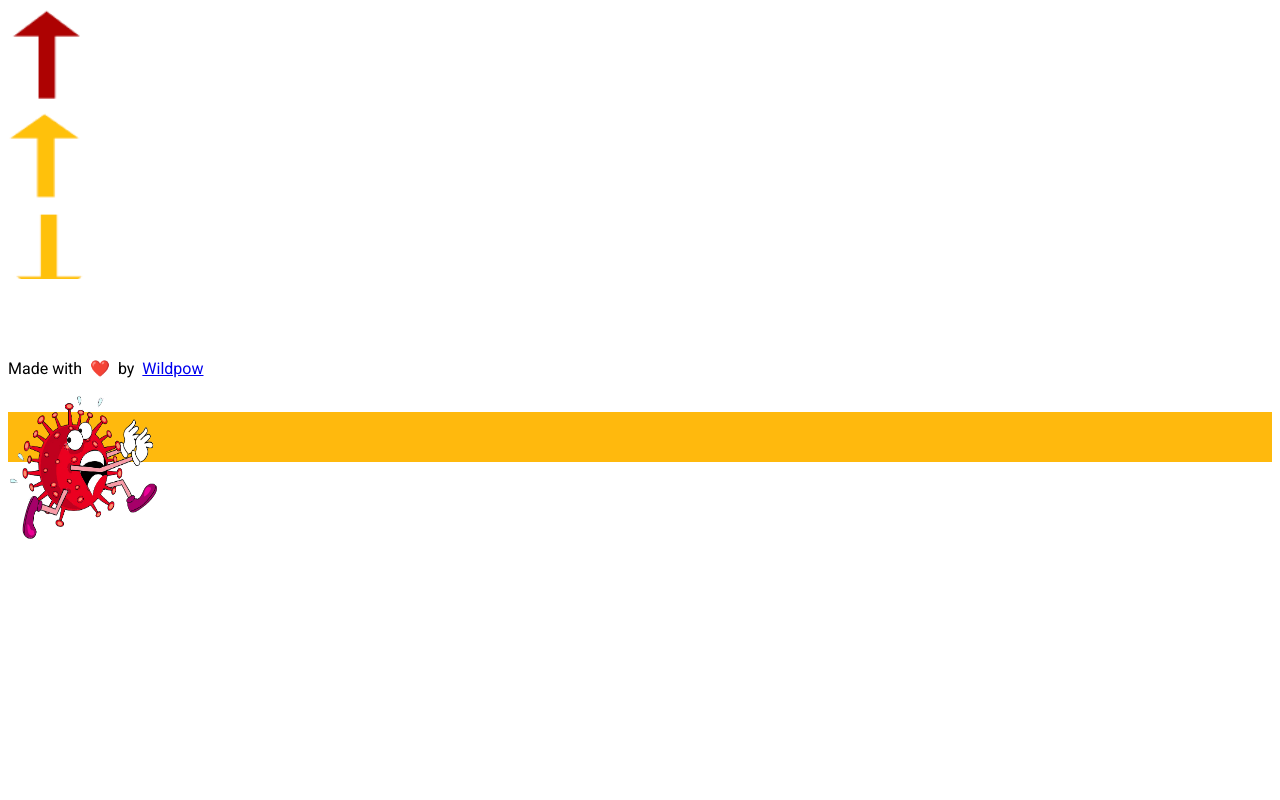
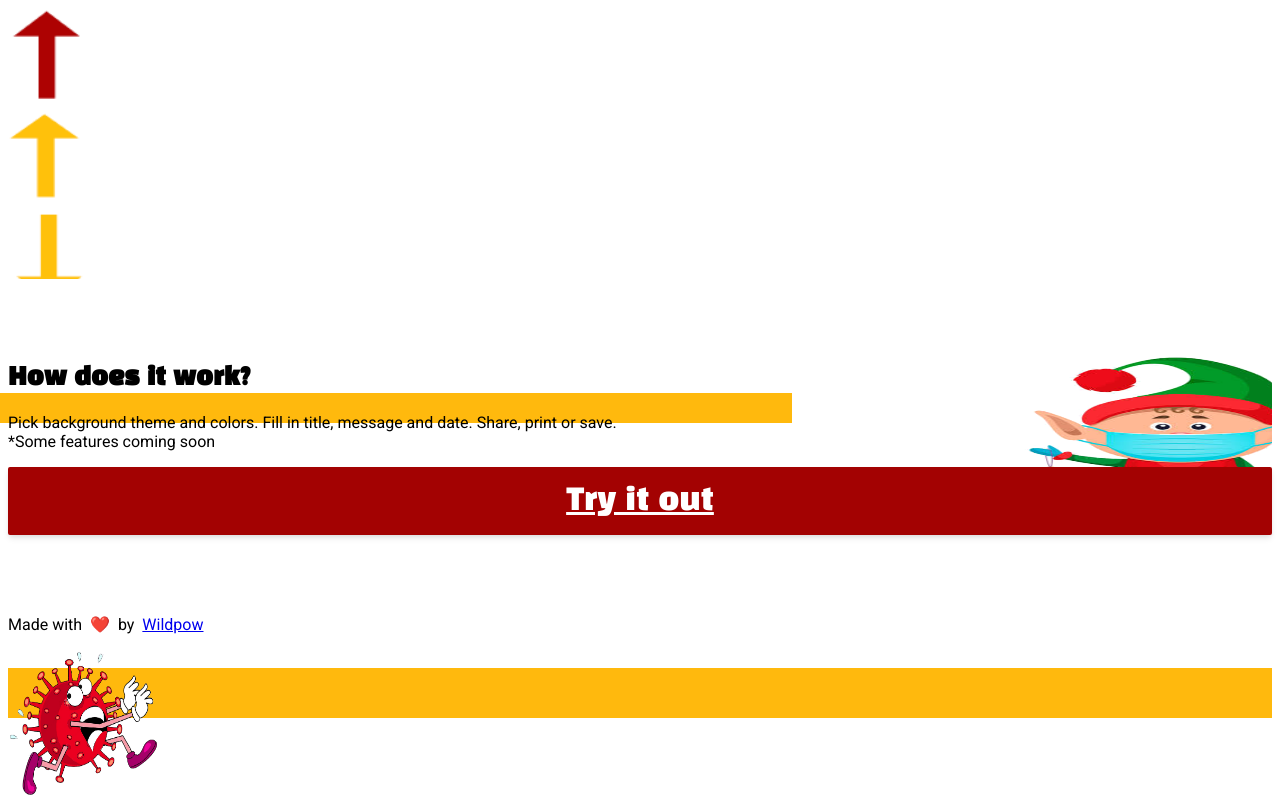
Before and after one commit to wildpow/covid-free-card-creator, a Next.js app: page / in a window 1280 px wide. Shown: the part 873-1673 px from the top of the page. Before the commit the page ends 1417 px from the top, so only its background shows below. Built offline with nearby package versions, Linux system fonts and the light colour scheme.

Commit message:
refactor: next component

```diff
--- /dev/null
+++ b/components/home/HowItWorks.module.css
@@ -0,0 +1,79 @@
+.howItWorksRoot {
+  background-position: 121%;
+  background-attachment: scroll;
+  background-color: transparent;
+  background-image: url(../../public/images/elf.png);
+  background-repeat: no-repeat;
+  height: 100%;
+  background-size: 40% 100%;
+  width: 100%;
+  display: flex;
+  @apply mb-16;
+}
+
+.howItWorksWrapper {
+  width: 70%;
+}
+
+.headingLine {
+  position: relative;
+}
+.headingLine::before {
+  content: "";
+  position: absolute;
+  left: -5%;
+  width: 106%;
+
+  height: 10px;
+  top: 14px;
+  z-index: -1;
+  @apply bg-santa-yellow;
+}
+
+@media (min-width: 640px) {
+  .howItWorksRoot {
+    justify-content: center;
+  }
+  .headingLine::before {
+    width: 158%;
+    left: -55%;
+    height: 15px;
+  }
+}
+@media (min-width: 768px) {
+  .headingLine::before {
+    height: 22px;
+    top: 19px;
+  }
+}
+@media (min-width: 1024px) {
+  .headingLine::before {
+    height: 30px;
+    top: 30px;
+    width: 117%;
+    left: -30%;
+  }
+}
+
+@media (min-width: 1280px) {
+  .howItWorksRoot {
+    justify-content: flex-end;
+  }
+  .howItWorksWrapper {
+    width: 100%;
+  }
+  .headingLine::before {
+    width: 112%;
+    left: -50%;
+  }
+}
+
+@media (min-width: 1536px) {
+  .headingLine::before {
+    width: 120%;
+    left: -60%;
+  }
+  .howItWorksRoot {
+    background-position: 122%;
+  }
+}
--- a/components/home/howItWorks.js
+++ b/components/home/howItWorks.js
@@ -1,5 +1,35 @@
+import Link from "next/link";
+import styles from "./HowItWorks.module.css";
+import Hand from "../hand";
+
 export default function HowItWorks() {
   return (
-
-  )
+    <article className={`${styles.howItWorksRoot}`}>
+      <div
+        className={`${styles.howItWorksWrapper} flex flex-col max-w-5xl h-full self-start justify-center`}
+      >
+        <h2
+          className={`${styles.headingLine} mb-4 text-xl sm:text-2xl md:text-4xl lg:text-6xl lg:mb-10`}
+        >
+          How does it work?
+        </h2>
+        <p className="max-w-2xl mb-6 mr-1 md:text-xl lg:text-3xl lg:leading-10 lg:mb-12 xl:leading-relaxed sm:max-w-sm lg:max-w-2xl">
+          Pick background theme and colors. Fill in title, message and date.
+          Share, print or save.
+          <br />
+          <span className="font-bold md:text-lg">
+            *Some features coming soon
+          </span>
+        </p>
+        <Link href="/create">
+          <a className="w-3/4 btn2 md:w-auto">
+            <div className="">Try it out</div>
+            <div className="w-5 ml-4 text-white md:w-8 md:mb-1 ">
+              <Hand />
+            </div>
+          </a>
+        </Link>
+      </div>
+    </article>
+  );
 }
--- a/components/home/index.js
+++ b/components/home/index.js
@@ -1,2 +1,3 @@
 export { default as Distanced } from "./distanced";
 export { default as Hero } from "./hero";
+export { default as HowItWorks } from "./howItWorks";
--- a/pages/index.js
+++ b/pages/index.js
@@ -5,7 +5,7 @@ import Link from "next/link";
 import Layout from "../components/layout";
 import Hand from "../components/hand";
 import styles from "../styles/Home.module.css";
-import { Hero, Distanced } from "../components/home";
+import { Hero, Distanced, HowItWorks } from "../components/home";
 
 export default function Home() {
   return (
@@ -15,39 +15,7 @@ export default function Home() {
       </Head>
       <Hero />
       <Distanced />
-      {/* <article
-        className="relative flex py-20 my-20 overflow-hidden"
-        style={{ height: "60vh" }}
-      >
-        <div className="relative flex flex-col max-w-5xl mx-auto heading">
-          <h2 className="pb-2 mb-12 md:text-6xl ">How does it work?</h2>
-          <p className="max-w-2xl md:leading-10 md:text-3xl mb-14">
-            Pick background theme and colors. Fill in title, message and date.
-            Share, print or save *
-            <br />
-            <span className="font-bold md:text-lg">
-              * Some features coming soon
-            </span>
-          </p>
-          <Link href="/create">
-            <a className="btn">
-              <div className="h14">Try it out</div>
-              <div className="w-10 h-12 ml-6 text-white">
-                <Hand />
-              </div>
-            </a>
-          </Link>
-        </div>
-        <div className={`${styles.elfImage} absolute right-0 top-12`}>
-          <Image
-            src="/images/elf.jpg"
-            alt="Cartoon elf"
-            layout="responsive"
-            width={750}
-            height={900}
-          />
-        </div>
-      </article> */}
+      <HowItWorks />
       {/* <article className="relative flex py-20 pb-2 my-20 mb-10 overflow-hidden">
         <div className="relative flex flex-col max-w-5xl mx-auto heading2">
           <h2 className="pb-0 mb-0 md:text-6xl ">What are people saying?</h2>
--- a/styles/globals.css
+++ b/styles/globals.css
@@ -47,7 +47,7 @@ h6 {
     bottom: 10px;
   }
 }
-.heading::after {
+/* .heading::after {
   content: "";
   position: absolute;
   top: 30px;
@@ -56,9 +56,9 @@ h6 {
   background: #ffb90d;
   height: 26px;
   z-index: -1;
-}
+} */
 
-.heading2::after {
+/* .heading2::after {
   content: "";
   position: absolute;
   top: 30px;
@@ -67,7 +67,7 @@ h6 {
   background: #ffb90d;
   height: 26px;
   z-index: -1;
-}
+} */
 
 .footer__text {
   position: relative;
```
Also changed, not shown: public/images/elf.png (added).
